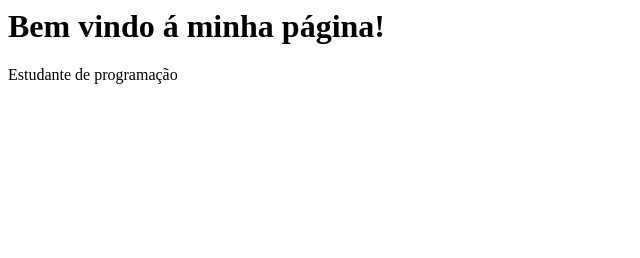
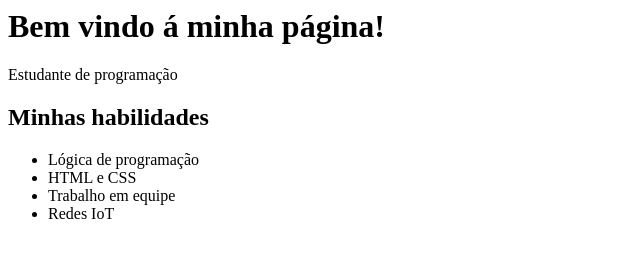
Before and after one commit to Eloizasanrroman/Site, a plain HTML site: page index.html in a window 1280 px wide. Shown: the whole page, without its empty margins (0-640 px from the left). Drawn offline with Linux system fonts and the light colour scheme.

Commit message:
Add files via upload

```diff
--- a/index.html
+++ b/index.html
@@ -10,5 +10,16 @@
             <h1>Bem vindo á minha página!</h1>
             <p>Estudante de programação</p>
         </header>
+        <main>
+            <section>
+                <h2>Minhas habilidades</h2>
+                <ul>
+                    <li>Lógica de programação</li>
+                    <li>HTML e CSS</li>
+                    <li>Trabalho em equipe</li>
+                    <li>Redes IoT</li>
+                </ul>
+            </section>
+        </main>
     </body>
 </html>
```
